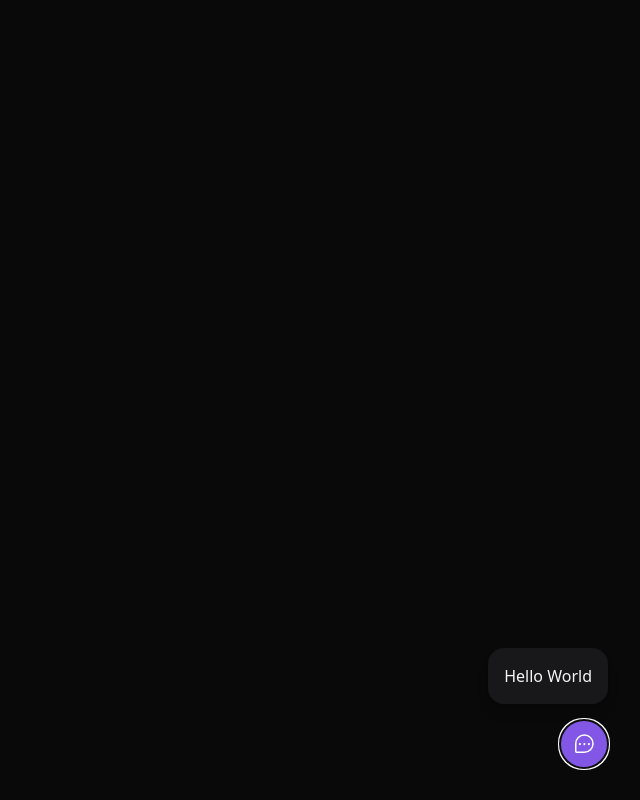
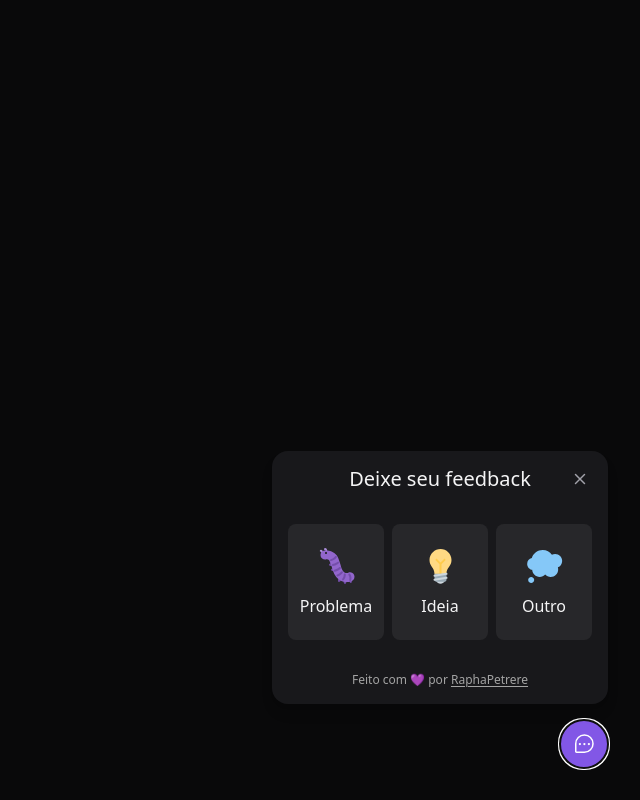
Before and after one commit to RaphaPetrere/Feedget-Web, a React (Vite) app: page / in a window 1280 px wide. Both pictures are taken after a click on the button "Feedback". Shown: the whole page, without its empty margins (640-1280 px from the left). Built offline with nearby package versions, Linux system fonts and the light colour scheme.

Commit message:
✨ Setting feedback type on click

```diff
--- a/src/components/WidgetForm.tsx
+++ b/src/components/WidgetForm.tsx
@@ -1,7 +1,68 @@
+import { useState } from "react";
+import { CloseButton } from "./CloseButton"
+import bugImageUrl from '../assets/bug.svg';
+import ideaImageUrl from '../assets/idea.svg';
+import thoughtImageUrl from '../assets/thought.svg';
+
+const feedbackTypes = {
+  BUG: {
+    title: 'Problema',
+    image: {
+      source: bugImageUrl,
+      alt: 'Imagem de um inseto'
+    },
+  },
+  IDEA: {
+    title: 'Ideia',
+    image: {
+      source: ideaImageUrl,
+      alt: 'Imagem de uma lâmpada'
+    }
+  },
+  OTHER: {
+    title: 'Outro',
+    image: {
+      source: thoughtImageUrl,
+      alt: 'Imagem de uma nuvem de pensamento'
+    }
+  },
+};
+
+type FeedbackType = keyof typeof feedbackTypes;
+
 export const WidgetForm = () => {
+  const [feedbackType, setFeedbackType] = useState<FeedbackType | null>(null);
   return (
     <div className="bg-zinc-900 p-4 relative rounded-2xl mb-4 flex flex-col items-center shadow-lg w-[calc(100vw-2rem)] md:w-auto">
-      Hello World
+      <header>
+        <span className="text-xl leading-6">Deixe seu feedback</span>
+        <CloseButton />
+      </header>
+      {!feedbackType
+        ?
+        <div className="flex py-8 gap-2 w-full">
+          {Object.entries(feedbackTypes).map(([key, value]) => {
+            return(
+              <button
+                key={key}
+                className="bg-zinc-800 rounded-lg py-5 w-24 flex-1 flex flex-col items-center gap-2 border-2 border-transparent hover:border-brand-500 focus:border-brand-500 focus:outline-none"
+                onClick={() => setFeedbackType(key as FeedbackType)}
+                type="button"
+              >
+                <img src={value.image.source} alt={value.image.alt} />
+                <span>{value.title}</span>
+              </button>
+            )
+          })}
+        </div>
+        :
+        <p>
+          Hello World
+        </p>
+      }
+      <footer className="text-xs text-neutral-400">
+        Feito com 💜 por <a className="underline underline-offset-2" href="https://github.com/RaphaPetrere">RaphaPetrere</a>
+      </footer>
     </div>
   )
 }
```
